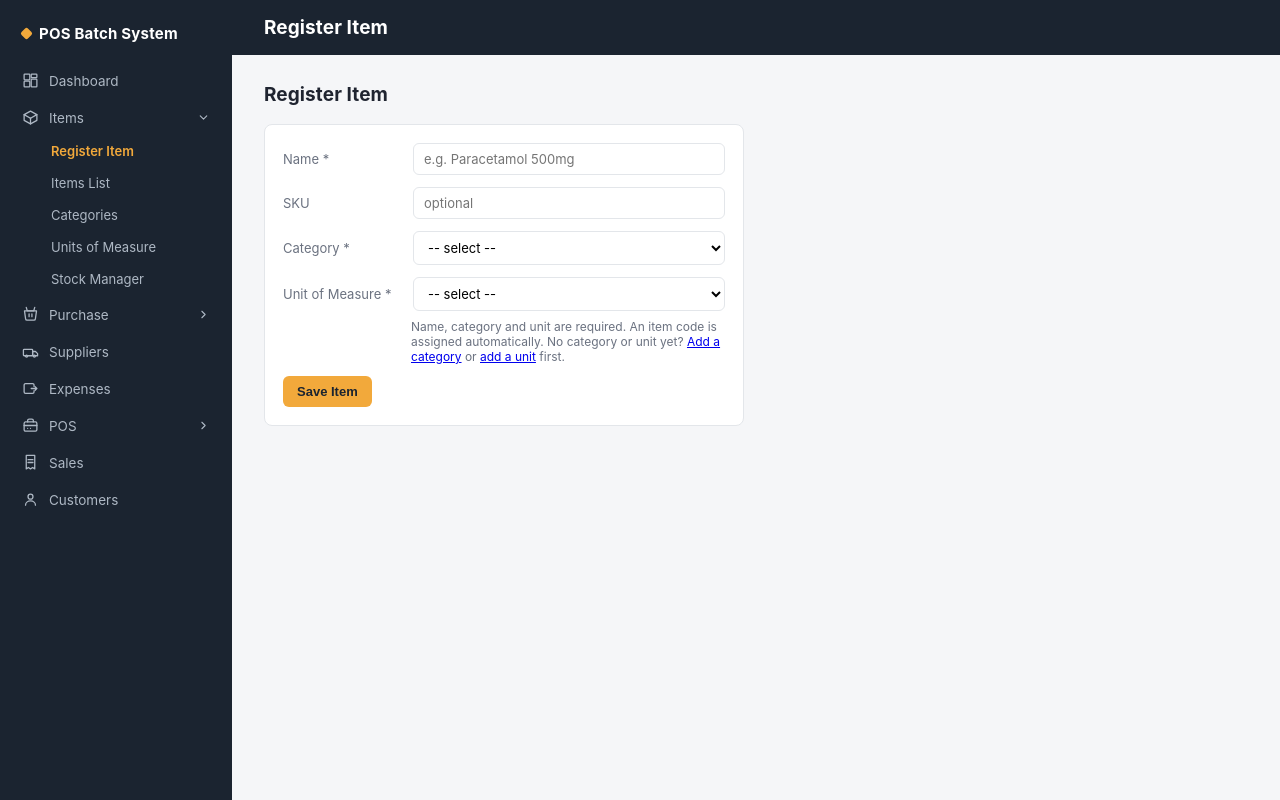
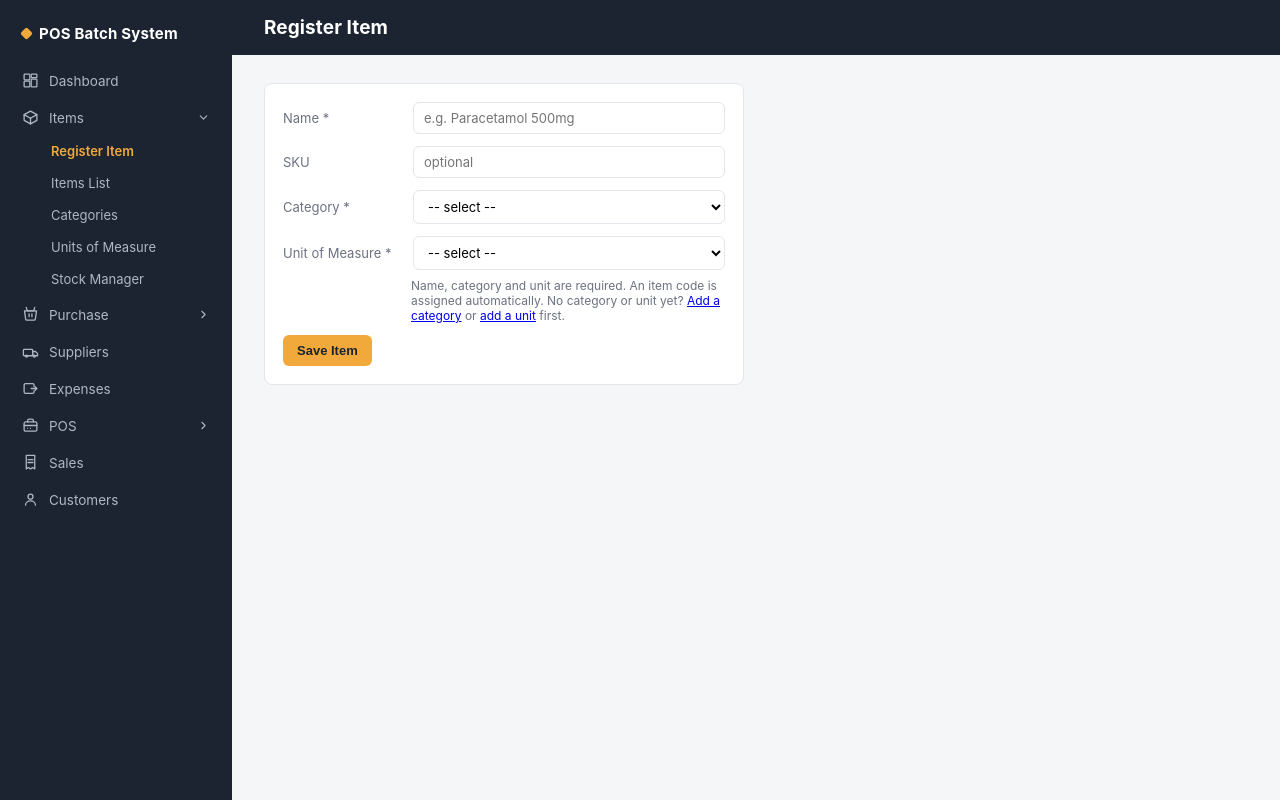
Before and after one commit to kayjoseph/pos-batch-system, a website: page public/items-register.html in a window 1280 px wide. Drawn offline with Linux system fonts and the light colour scheme; no server answers.

Commit message:
update on items-register

```diff
--- a/public/items-register.html
+++ b/public/items-register.html
@@ -9,7 +9,6 @@
 <div class="app">
     <div id="sidebarMount"></div>
     <main class="content">
-        <h1>Register Item</h1>
 
         <div class="card" style="max-width:480px;">
             <div class="form-row">
```
